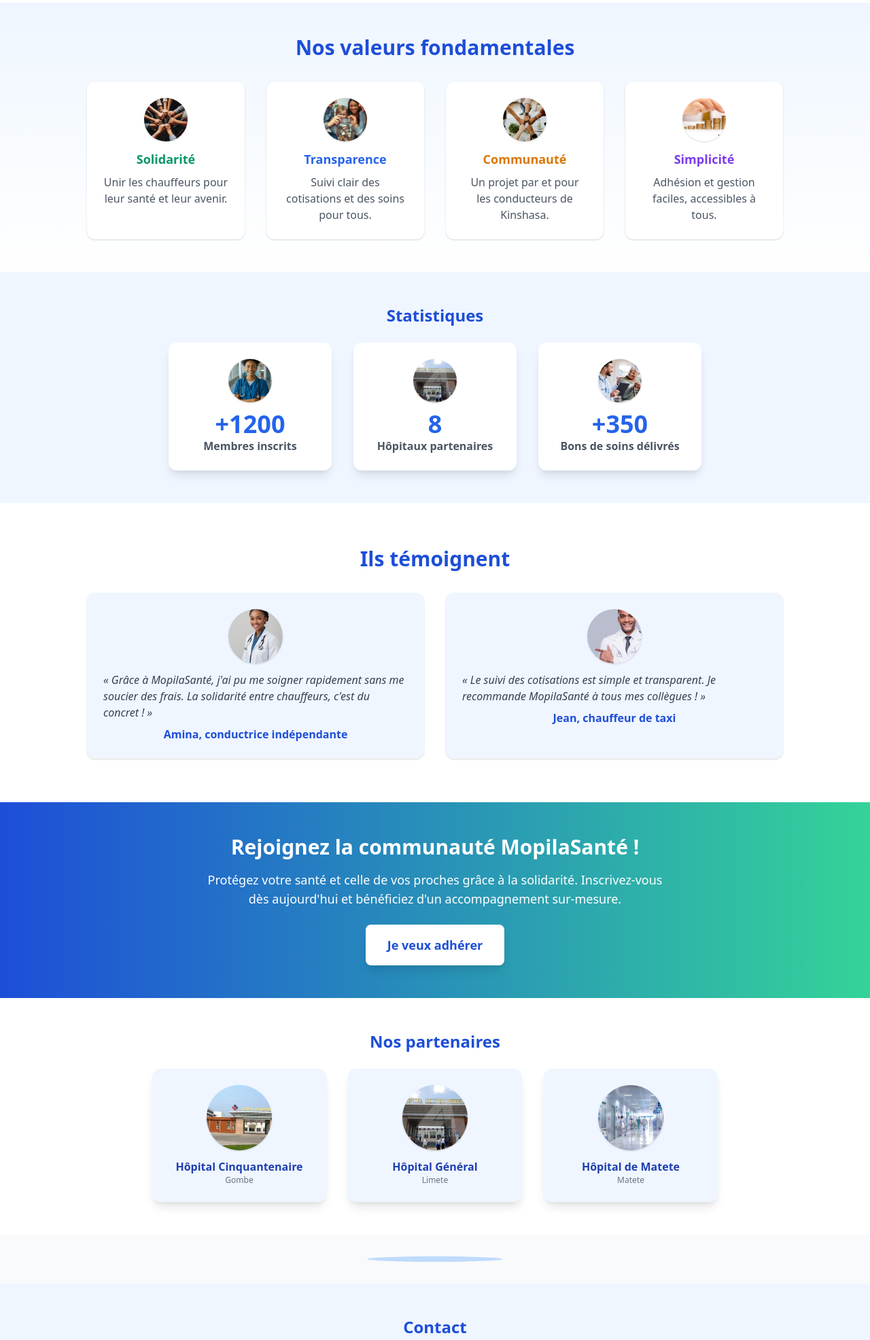
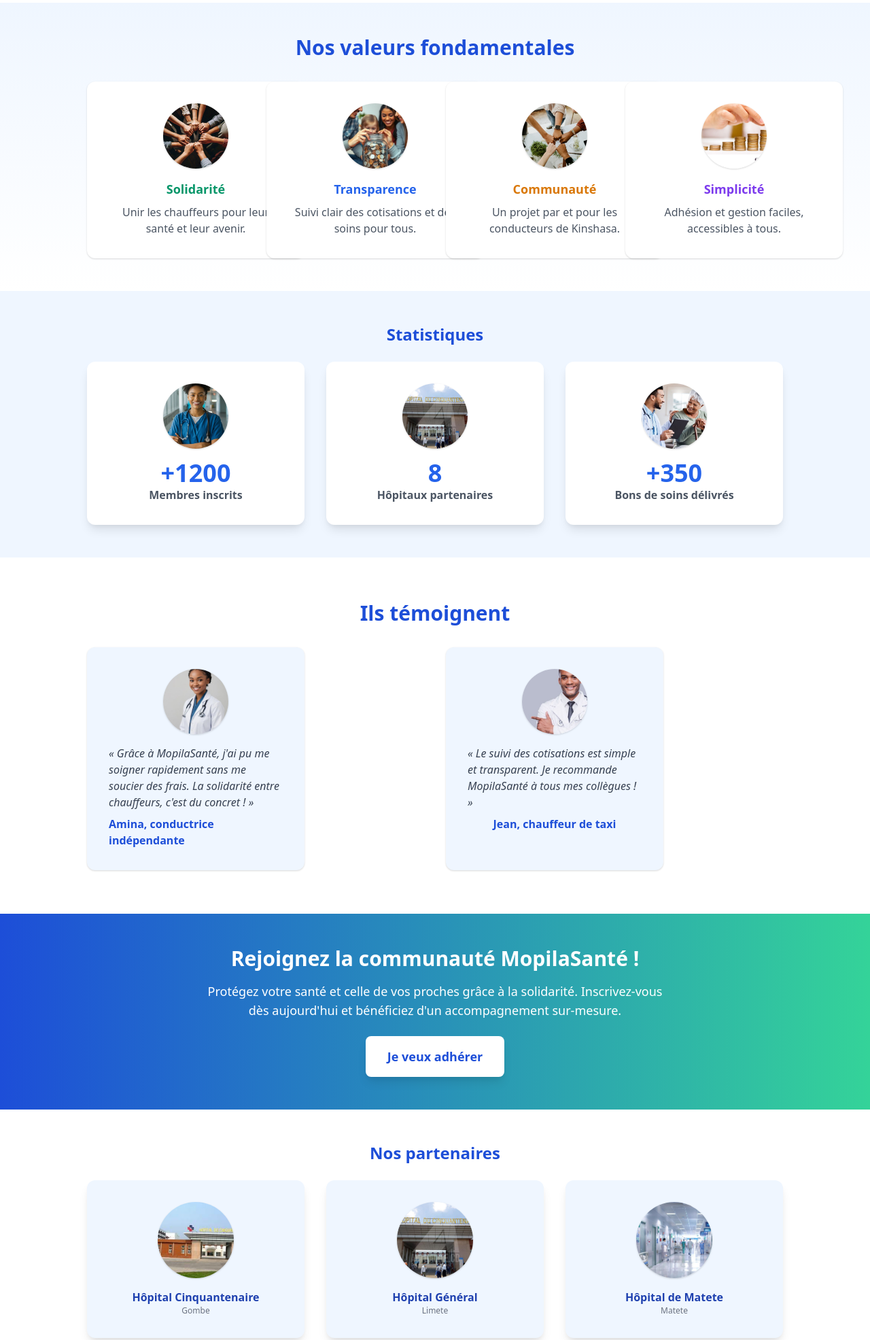
Before and after one commit to Nisan-Galilee-Kazadi/mopilasantedeploye, a plain HTML site: page index.html in a window 1280 px wide. Shown: the part 1440-3411 px from the top of the page at 68% size. Drawn offline with nearby package versions, Linux system fonts and the light colour scheme.

Commit message:
deployeee

```diff
--- a/index.html
+++ b/index.html
@@ -296,12 +296,12 @@
         </h2>
         <div class="grid grid-cols-1 md:grid-cols-4 gap-8 max-w-5xl w-full">
           <div
-            class="flex flex-col items-center bg-white rounded-xl shadow p-6"
+            class="flex flex-col items-center bg-white rounded-xl shadow p-8 w-full max-w-xs md:w-80 md:min-w-[300px]"
           >
             <img
               src="images/solidarit.jpg"
               alt="Solidarité"
-              class="w-16 h-16 rounded-full mb-3 object-cover shadow"
+              class="w-24 h-24 rounded-full mb-4 object-cover shadow"
             />
             <span class="font-bold text-lg text-green-600 mb-2"
               >Solidarité</span
@@ -311,12 +311,12 @@
             </p>
           </div>
           <div
-            class="flex flex-col items-center bg-white rounded-xl shadow p-6"
+            class="flex flex-col items-center bg-white rounded-xl shadow p-8 w-full max-w-xs md:w-80 md:min-w-[300px]"
           >
             <img
               src="images/caissse commune.jpg"
               alt="Transparence"
-              class="w-16 h-16 rounded-full mb-3 object-cover shadow"
+              class="w-24 h-24 rounded-full mb-4 object-cover shadow"
             />
             <span class="font-bold text-lg text-blue-600 mb-2"
               >Transparence</span
@@ -326,12 +326,12 @@
             </p>
           </div>
           <div
-            class="flex flex-col items-center bg-white rounded-xl shadow p-6"
+            class="flex flex-col items-center bg-white rounded-xl shadow p-8 w-full max-w-xs md:w-80 md:min-w-[300px]"
           >
             <img
               src="images/l'unite1.jpg"
               alt="Communauté"
-              class="w-16 h-16 rounded-full mb-3 object-cover shadow"
+              class="w-24 h-24 rounded-full mb-4 object-cover shadow"
             />
             <span class="font-bold text-lg text-yellow-600 mb-2"
               >Communauté</span
@@ -341,12 +341,12 @@
             </p>
           </div>
           <div
-            class="flex flex-col items-center bg-white rounded-xl shadow p-6"
+            class="flex flex-col items-center bg-white rounded-xl shadow p-8 w-full max-w-xs md:w-80 md:min-w-[300px]"
           >
             <img
               src="images/finance.jpg"
               alt="Simplicité"
-              class="w-16 h-16 rounded-full mb-3 object-cover shadow"
+              class="w-24 h-24 rounded-full mb-4 object-cover shadow"
             />
             <span class="font-bold text-lg text-purple-600 mb-2"
               >Simplicité</span
@@ -366,34 +366,34 @@
         <h2 class="text-2xl font-bold text-blue-700 mb-6">Statistiques</h2>
         <div class="flex flex-wrap gap-8 justify-center">
           <div
-            class="bg-white rounded-xl shadow-lg p-6 w-60 text-center flex flex-col items-center transform transition hover:scale-105 hover:shadow-2xl"
+            class="bg-white rounded-xl shadow-lg p-8 w-full max-w-xs md:w-80 md:min-w-[300px] text-center flex flex-col items-center transform transition hover:scale-105 hover:shadow-2xl"
           >
             <img
               src="images/Registered nurses are essential in bridging….jpg"
               alt="Membres inscrits"
-              class="h-16 w-16 mb-3 rounded-full object-cover shadow"
+              class="h-24 w-24 mb-4 rounded-full object-cover shadow"
             />
             <div class="text-4xl font-extrabold text-blue-600">+1200</div>
             <div class="text-gray-600 font-semibold">Membres inscrits</div>
           </div>
           <div
-            class="bg-white rounded-xl shadow-lg p-6 w-60 text-center flex flex-col items-center transform transition hover:scale-105 hover:shadow-2xl"
+            class="bg-white rounded-xl shadow-lg p-8 w-full max-w-xs md:w-80 md:min-w-[300px] text-center flex flex-col items-center transform transition hover:scale-105 hover:shadow-2xl"
           >
             <img
               src="images/Hopital Cinquantenaire.jpeg"
               alt="Hôpitaux partenaires"
-              class="h-16 w-16 mb-3 rounded-full object-cover shadow"
+              class="h-24 w-24 mb-4 rounded-full object-cover shadow"
             />
             <div class="text-4xl font-extrabold text-blue-600">8</div>
             <div class="text-gray-600 font-semibold">Hôpitaux partenaires</div>
           </div>
           <div
-            class="bg-white rounded-xl shadow-lg p-6 w-60 text-center flex flex-col items-center transform transition hover:scale-105 hover:shadow-2xl"
+            class="bg-white rounded-xl shadow-lg p-8 w-full max-w-xs md:w-80 md:min-w-[300px] text-center flex flex-col items-center transform transition hover:scale-105 hover:shadow-2xl"
           >
             <img
               src="images/consultation.jpg"
               alt="Bons de soins délivrés"
-              class="h-16 w-16 mb-3 rounded-full object-cover shadow"
+              class="h-24 w-24 mb-4 rounded-full object-cover shadow"
             />
             <div class="text-4xl font-extrabold text-blue-600">+350</div>
             <div class="text-gray-600 font-semibold">
@@ -413,12 +413,12 @@
         </h2>
         <div class="grid grid-cols-1 md:grid-cols-2 gap-8 max-w-5xl w-full">
           <div
-            class="bg-blue-50 rounded-xl shadow p-6 flex flex-col items-center"
+            class="bg-blue-50 rounded-xl shadow p-8 flex flex-col items-center w-full max-w-xs md:w-80 md:min-w-[300px]"
           >
             <img
               src="images/medecinfemme.jpg"
               alt="Témoignage 1"
-              class="w-20 h-20 rounded-full mb-3 object-cover shadow"
+              class="w-24 h-24 rounded-full mb-4 object-cover shadow"
             />
             <p class="italic text-gray-700 mb-2">
               « Grâce à MopilaSanté, j'ai pu me soigner rapidement sans me
@@ -430,12 +430,12 @@
             >
           </div>
           <div
-            class="bg-blue-50 rounded-xl shadow p-6 flex flex-col items-center"
+            class="bg-blue-50 rounded-xl shadow p-8 flex flex-col items-center w-full max-w-xs md:w-80 md:min-w-[300px]"
           >
             <img
               src="images/medecinhomme.jpg"
               alt="Témoignage 2"
-              class="w-20 h-20 rounded-full mb-3 object-cover shadow"
+              class="w-24 h-24 rounded-full mb-4 object-cover shadow"
             />
             <p class="italic text-gray-700 mb-2">
               « Le suivi des cotisations est simple et transparent. Je
@@ -474,12 +474,12 @@
         <h2 class="text-2xl font-bold text-blue-700 mb-6">Nos partenaires</h2>
         <div class="flex flex-wrap gap-8 justify-center items-center">
           <div
-            class="flex flex-col items-center bg-blue-50 rounded-xl shadow-lg p-6 w-64"
+            class="flex flex-col items-center bg-blue-50 rounded-xl shadow-lg p-8 w-full max-w-xs md:w-80"
           >
             <img
               src="images/024032014172652000000Hopital-cinquantenaire-RDC_dr.avif"
               alt="Hôpital Cinquantenaire"
-              class="h-24 w-24 object-cover rounded-full mb-3 shadow"
+              class="h-28 w-28 object-cover rounded-full mb-4 shadow"
             />
             <span class="font-semibold text-blue-800"
               >Hôpital Cinquantenaire</span
@@ -487,23 +487,23 @@
             <span class="text-xs text-gray-500">Gombe</span>
           </div>
           <div
-            class="flex flex-col items-center bg-blue-50 rounded-xl shadow-lg p-6 w-64"
+            class="flex flex-col items-center bg-blue-50 rounded-xl shadow-lg p-8 w-full max-w-xs md:w-80"
           >
             <img
               src="images/Hopital Cinquantenaire.jpeg"
               alt="Hôpital Général"
-              class="h-24 w-24 object-cover rounded-full mb-3 shadow"
+              class="h-28 w-28 object-cover rounded-full mb-4 shadow"
             />
             <span class="font-semibold text-blue-800">Hôpital Général</span>
             <span class="text-xs text-gray-500">Limete</span>
           </div>
           <div
-            class="flex flex-col items-center bg-blue-50 rounded-xl shadow-lg p-6 w-64"
+            class="flex flex-col items-center bg-blue-50 rounded-xl shadow-lg p-8 w-full max-w-xs md:w-80"
           >
             <img
               src="images/couloir2.jpg"
               alt="Hôpital de Matete"
-              class="h-24 w-24 object-cover rounded-full mb-3 shadow"
+              class="h-28 w-28 object-cover rounded-full mb-4 shadow"
             />
             <span class="font-semibold text-blue-800">Hôpital de Matete</span>
             <span class="text-xs text-gray-500">Matete</span>
@@ -574,12 +574,12 @@
         </h2>
         <div class="grid grid-cols-1 md:grid-cols-3 gap-8 max-w-5xl w-full">
           <div
-            class="flex flex-col items-center bg-white rounded-xl shadow p-6"
+            class="flex flex-col items-center bg-white rounded-xl shadow p-8 w-full max-w-xs md:w-80 md:min-w-[300px]"
           >
             <img
               src="images/union.jpg"
               alt="Adhésion"
-              class="w-16 h-16 rounded-full mb-3 object-cover shadow"
+              class="w-24 h-24 rounded-full mb-4 object-cover shadow"
             />
             <span class="font-bold text-lg text-blue-700 mb-2"
               >1. J'adhère</span
@@ -589,12 +589,12 @@
             </p>
           </div>
           <div
-            class="flex flex-col items-center bg-white rounded-xl shadow p-6"
+            class="flex flex-col items-center bg-white rounded-xl shadow p-8 w-full max-w-xs md:w-80 md:min-w-[300px]"
           >
             <img
               src="images/caissse commune.jpg"
               alt="Cotisation"
-              class="w-16 h-16 rounded-full mb-3 object-cover shadow"
+              class="w-24 h-24 rounded-full mb-4 object-cover shadow"
             />
             <span class="font-bold text-lg text-green-600 mb-2"
               >2. Je cotise</span
@@ -604,12 +604,12 @@
             </p>
           </div>
           <div
-            class="flex flex-col items-center bg-white rounded-xl shadow p-6"
+            class="flex flex-col items-center bg-white rounded-xl shadow p-8 w-full max-w-xs md:w-80 md:min-w-[300px]"
           >
             <img
               src="images/consultation.jpg"
               alt="Soins"
-              class="w-16 h-16 rounded-full mb-3 object-cover shadow"
+              class="w-24 h-24 rounded-full mb-4 object-cover shadow"
             />
             <span class="font-bold text-lg text-purple-700 mb-2"
               >3. Je me soigne</span
```
